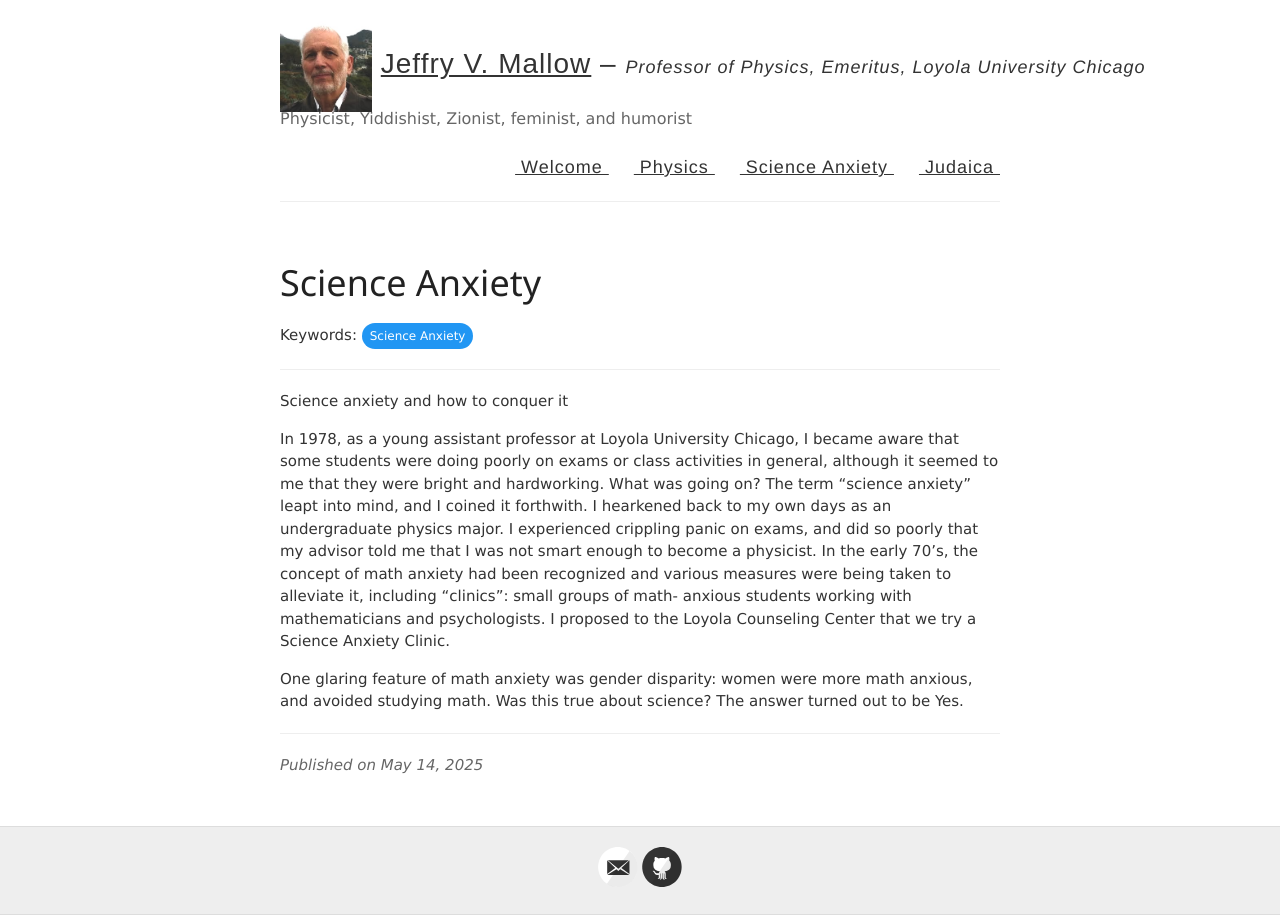
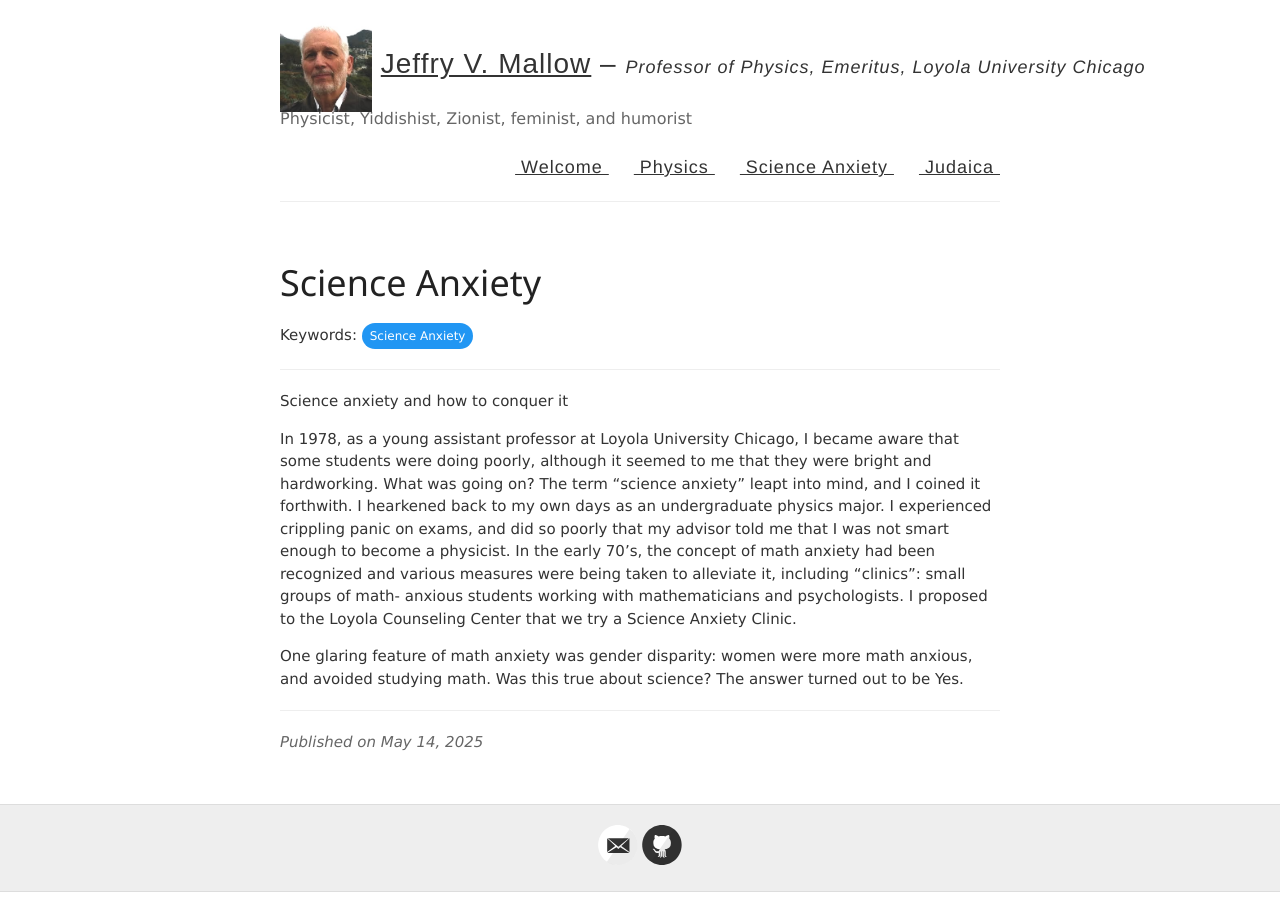
Before and after one commit to jvmallow/jvmallow.github.io, a Jekyll site: the page built from _posts/2025-05-14-Science_Anxiety.md, in a window 1280 px wide. Built offline with Jekyll 4.4.1, drawn with Linux system fonts in a browser that asks for light colours; a script that is not in the unit is left out.

Commit message:
Update 2025-05-14-Science_Anxiety.md

```diff
--- a/_posts/2025-05-14-Science_Anxiety.md
+++ b/_posts/2025-05-14-Science_Anxiety.md
@@ -8,6 +8,6 @@ tags: [Science Anxiety]
 
 Science anxiety and how to conquer it
 
-In 1978, as a young assistant professor at Loyola University Chicago, I became aware that some students were doing poorly on exams or class activities in general, although it seemed to me that they were bright and hardworking. What was going on? The term “science anxiety” leapt into mind, and I coined it forthwith. I hearkened back to my own days as an undergraduate physics major. I experienced crippling panic on exams, and did so poorly that my advisor told me that I was not smart enough to become a physicist. In the early 70’s, the concept of math anxiety had been recognized and various measures were being taken to alleviate it, including “clinics”: small groups of math- anxious students working with mathematicians and psychologists. I proposed to the Loyola Counseling Center that we try a Science Anxiety Clinic.
+In 1978, as a young assistant professor at Loyola University Chicago, I became aware that some students were doing poorly, although it seemed to me that they were bright and hardworking. What was going on? The term “science anxiety” leapt into mind, and I coined it forthwith. I hearkened back to my own days as an undergraduate physics major. I experienced crippling panic on exams, and did so poorly that my advisor told me that I was not smart enough to become a physicist. In the early 70’s, the concept of math anxiety had been recognized and various measures were being taken to alleviate it, including “clinics”: small groups of math- anxious students working with mathematicians and psychologists. I proposed to the Loyola Counseling Center that we try a Science Anxiety Clinic.
 
 One glaring feature of math anxiety was gender disparity: women were more math anxious, and avoided studying math. Was this true about science? The answer turned out to be Yes.
```
